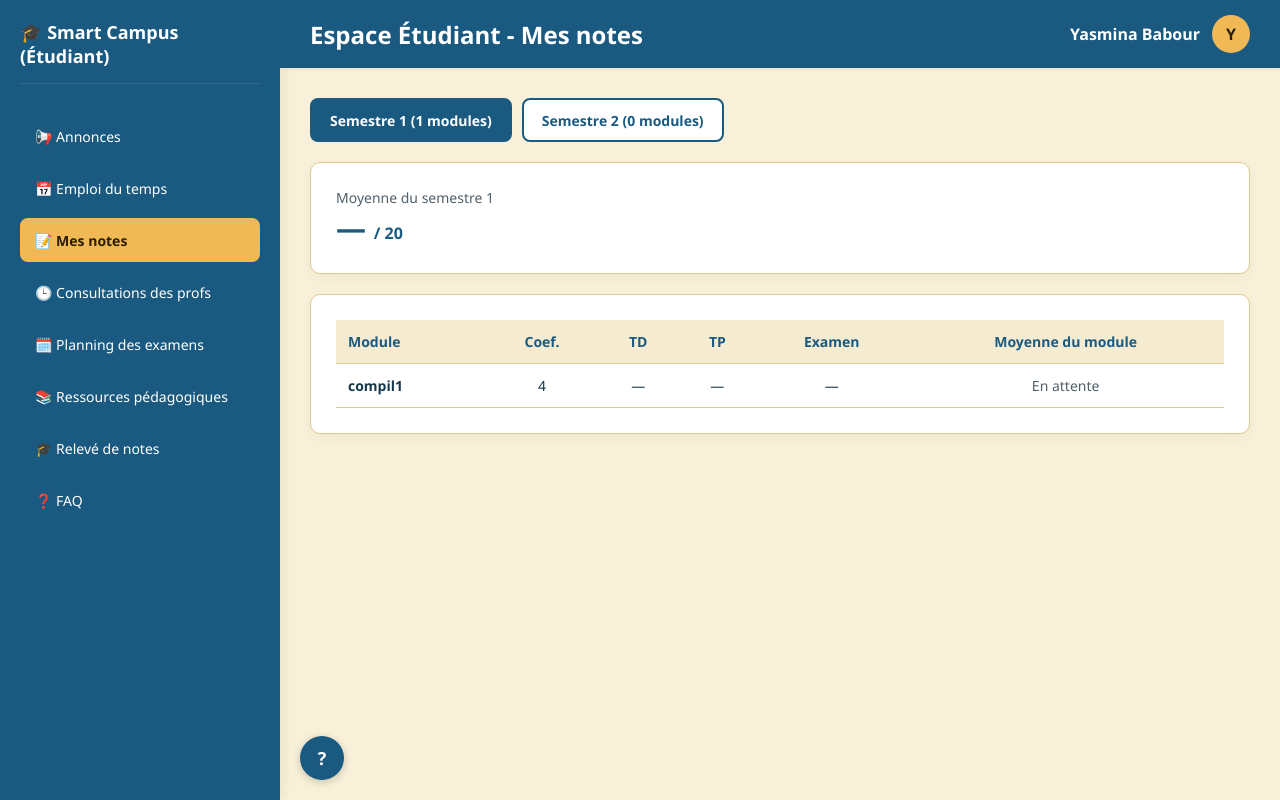
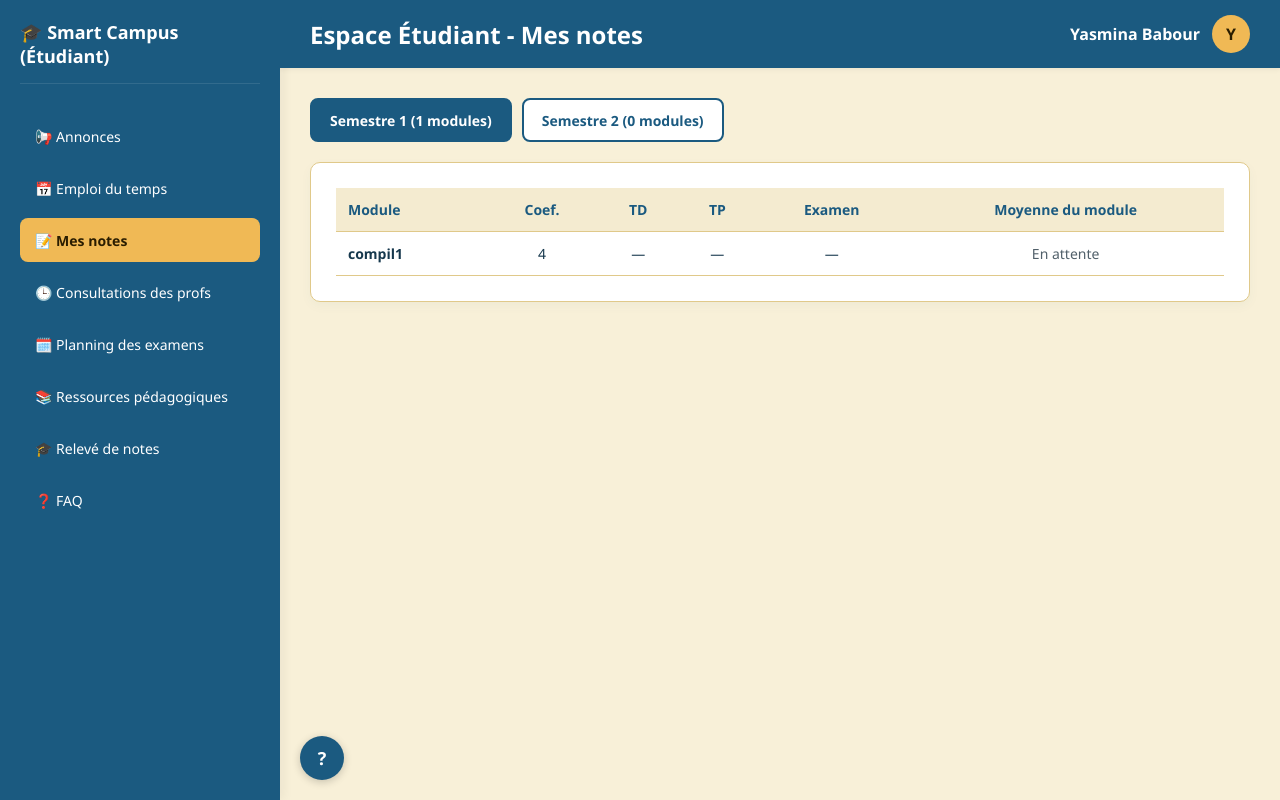
Before and after one commit to meriemoug/smart-campus, a PHP site: page /etudiant_notes.php in a window 1280 px wide. Run offline with PHP 8.4, Linux system fonts and the light colour scheme; a user stored in the database is signed in; data comes from the database, SQL or seed files in the repository; data that the repository does not hold is empty.

Commit message:
enlever la moyenne de mes notes

```diff
--- a/etudiant_notes.php
+++ b/etudiant_notes.php
@@ -48,9 +48,6 @@ $moy_sem = $coefs > 0 ? $somme / $coefs : null;
 .nt th:first-child,.nt td:first-child{text-align:left}
 .moy{font-weight:700}.moy.ok{color:var(--success)}.moy.ko{color:var(--error)}
 .pill{display:inline-block;font-size:11px;font-weight:700;padding:1px 8px;border-radius:99px;background:var(--warning);color:var(--on-warning);margin-left:6px}
-.resume{display:flex;gap:30px;flex-wrap:wrap;align-items:center}
-.resume .val{font-size:30px;font-weight:700;color:var(--header)}
-.resume .val.ok{color:var(--success)}.resume .val.ko{color:var(--error)}
 .verdict{font-size:13px;font-weight:600;margin-top:2px}.verdict.ok{color:var(--success)}.verdict.ko{color:var(--error)}
 </style>
 
@@ -65,18 +62,6 @@ $moy_sem = $coefs > 0 ? $somme / $coefs : null;
 <?php if (!$error && empty($mods)): ?>
   <div class="card"><p class="muted">Aucun module n’est défini pour le semestre <?php echo $semestre; ?> dans le programme de votre spécialité.</p></div>
 <?php elseif (!$error): ?>
-  <div class="card">
-    <div class="resume">
-      <div>
-        <div class="muted">Moyenne du semestre <?php echo $semestre; ?></div>
-        <div class="val <?php echo cls_moy($moy_sem); ?>"><?php echo ico_moy($moy_sem) . fmt($moy_sem); ?> <span style="font-size:16px">/ 20</span>
-          <?php if ($moy_sem !== null && !$complet): ?><span class="pill">Provisoire</span><?php endif; ?></div>
-        <?php if ($moy_sem !== null): ?>
-          <div class="verdict <?php echo cls_moy($moy_sem); ?>"><?php echo $moy_sem >= 10 ? '' : ''; ?></div>
-        <?php endif; ?>
-      </div>
-    </div>
-  </div>
 
   <div class="card">
     <div class="tbl-wrap">
```
